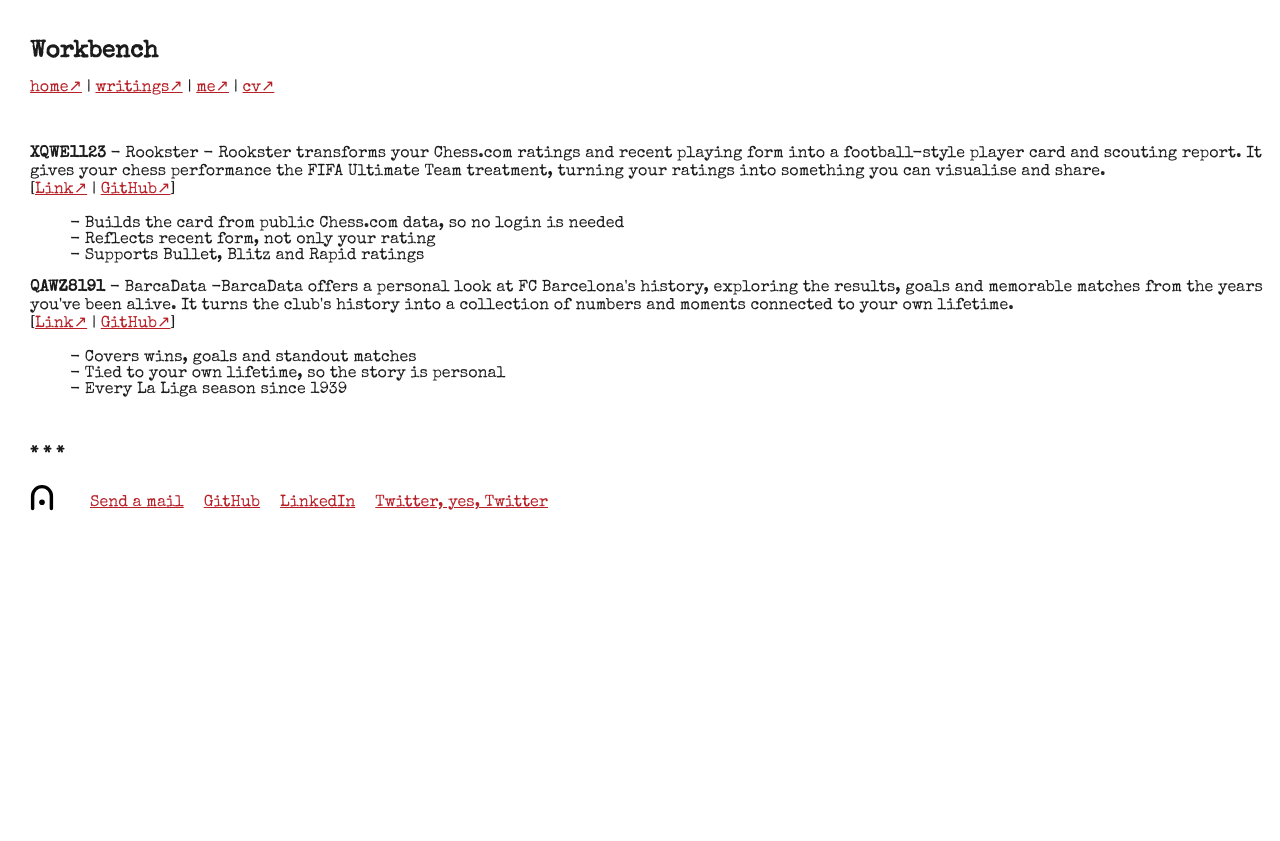
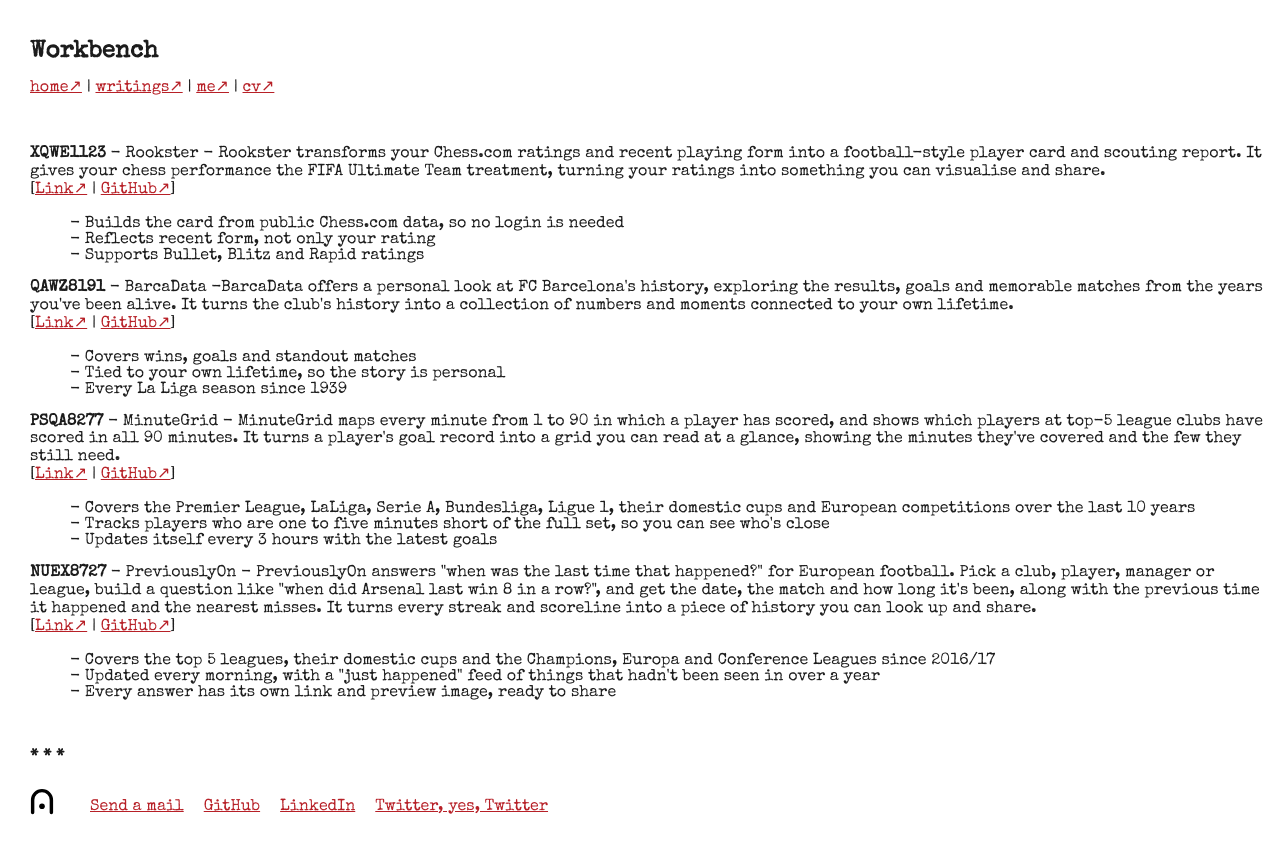
Before and after one commit to boluadenusi/mein, a plain HTML site: page workbench.html in a window 1280 px wide. Before the commit the page ends 800 px from the top, so only its background shows below. Drawn offline with nearby package versions, Linux system fonts and the light colour scheme.

Commit message:
update workbench with new projects

```diff
--- a/workbench.html
+++ b/workbench.html
@@ -30,7 +30,7 @@
     <p><b>XQWE1123</b> - Rookster - Rookster transforms your Chess.com ratings and recent playing form into a football-style player card and scouting report. It gives your chess performance the FIFA Ultimate Team treatment, turning your ratings into something you can visualise and share.
         <br>
         [<a href="https://www.rookster.app/">Link&#x2197;&#xFE0E;</a> | <a
-            href="https://github.com/boluwatifeadenusi/rookster">GitHub&#x2197;&#xFE0E;</a>]
+            href="https://github.com/boluadenusi/rookster">GitHub&#x2197;&#xFE0E;</a>]
 
     </p>
 
@@ -48,8 +48,8 @@
     <div class="workbench-features">
     <p><b>QAWZ8191</b> - BarcaData -BarcaData offers a personal look at FC Barcelona's history, exploring the results, goals and memorable matches from the years you've been alive. It turns the club's history into a collection of numbers and moments connected to your own lifetime.
         <br>
-        [<a href="https://www.barcadata.vercel.app/">Link&#x2197;&#xFE0E;</a> | <a
-            href="https://github.com/boluwatifeadenusi/barcadata">GitHub&#x2197;&#xFE0E;</a>]
+        [<a href="https://barcadata.vercel.app/">Link&#x2197;&#xFE0E;</a> | <a
+            href="https://github.com/boluadenusi/barcadata">GitHub&#x2197;&#xFE0E;</a>]
     </p>
     <ul>
         <li>
@@ -59,6 +59,40 @@
             - Tied to your own lifetime, so the story is personal
         </li>
         <li> - Every La Liga season since 1939</li>
+    </ul>
+    </div>
+
+     <div class="workbench-features">
+    <p><b>PSQA8277</b> - MinuteGrid - MinuteGrid maps every minute from 1 to 90 in which a player has scored, and shows which players at top-5 league clubs have scored in all 90 minutes. It turns a player's goal record into a grid you can read at a glance, showing the minutes they've covered and the few they still need.
+        <br>
+        [<a href="https://minutegrid.vercel.app/">Link&#x2197;&#xFE0E;</a> | <a
+            href="https://github.com/boluadenusi/minutegrid">GitHub&#x2197;&#xFE0E;</a>]
+    </p>
+    <ul>
+        <li>
+            - Covers the Premier League, LaLiga, Serie A, Bundesliga, Ligue 1, their domestic cups and European competitions over the last 10 years
+        </li>
+        <li>
+            - Tracks players who are one to five minutes short of the full set, so you can see who's close
+        </li>
+        <li> - Updates itself every 3 hours with the latest goals</li>
+    </ul>
+    </div>
+
+     <div class="workbench-features">
+    <p><b>NUEX8727</b> - PreviouslyOn - PreviouslyOn answers "when was the last time that happened?" for European football. Pick a club, player, manager or league, build a question like "when did Arsenal last win 8 in a row?", and get the date, the match and how long it's been, along with the previous time it happened and the nearest misses. It turns every streak and scoreline into a piece of history you can look up and share.
+        <br>
+        [<a href="https://previouslyon-phi.vercel.app">Link&#x2197;&#xFE0E;</a> | <a
+            href="https://github.com/boluadenusi/previouslyon">GitHub&#x2197;&#xFE0E;</a>]
+    </p>
+    <ul>
+        <li>
+            - Covers the top 5 leagues, their domestic cups and the Champions, Europa and Conference Leagues since 2016/17
+        </li>
+        <li>
+            - Updated every morning, with a "just happened" feed of things that hadn't been seen in over a year
+        </li>
+        <li> - Every answer has its own link and preview image, ready to share</li>
     </ul>
     </div>
     <br>
```
Also changed, not shown: index.html (+1 -0 lines).
